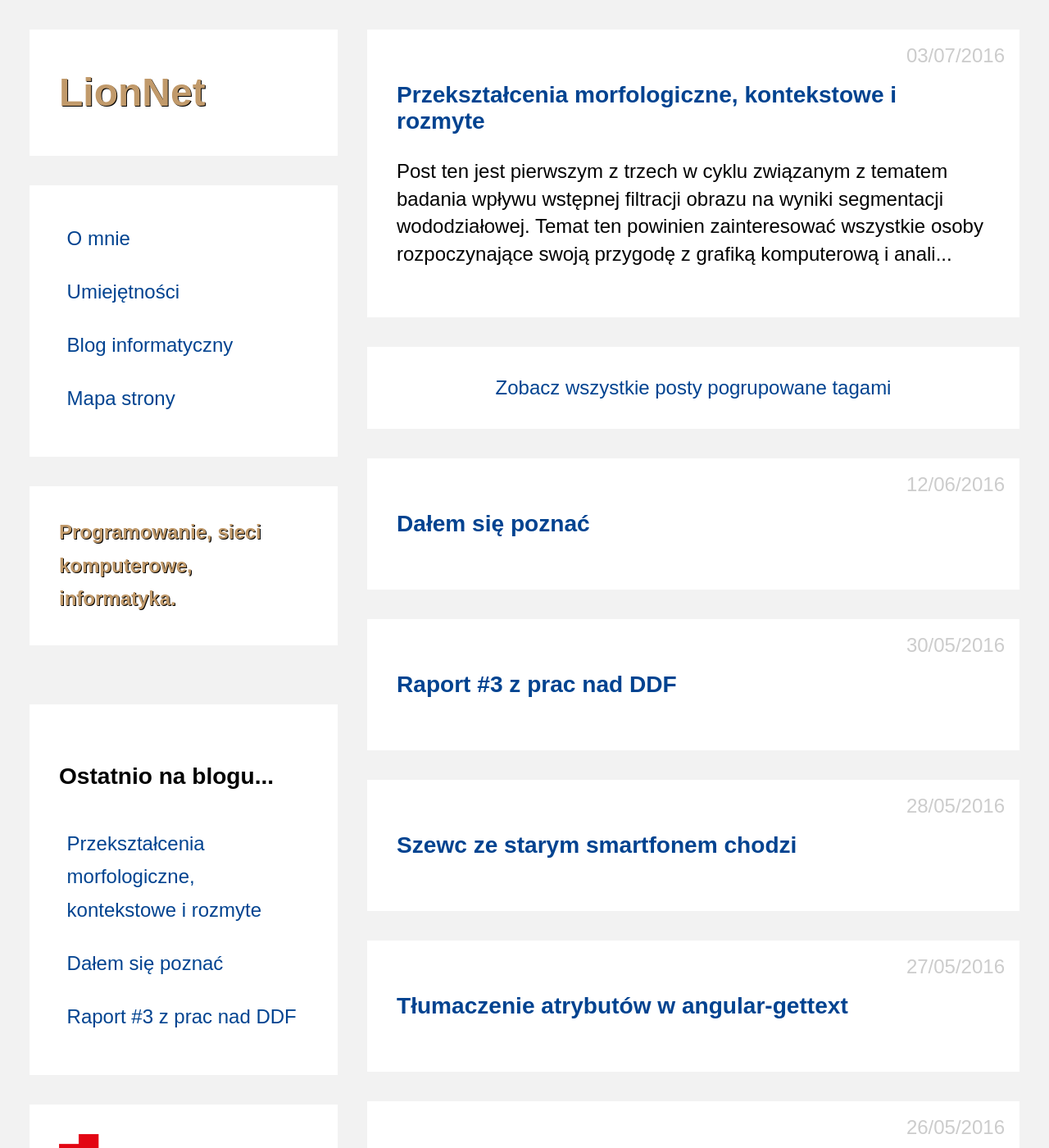
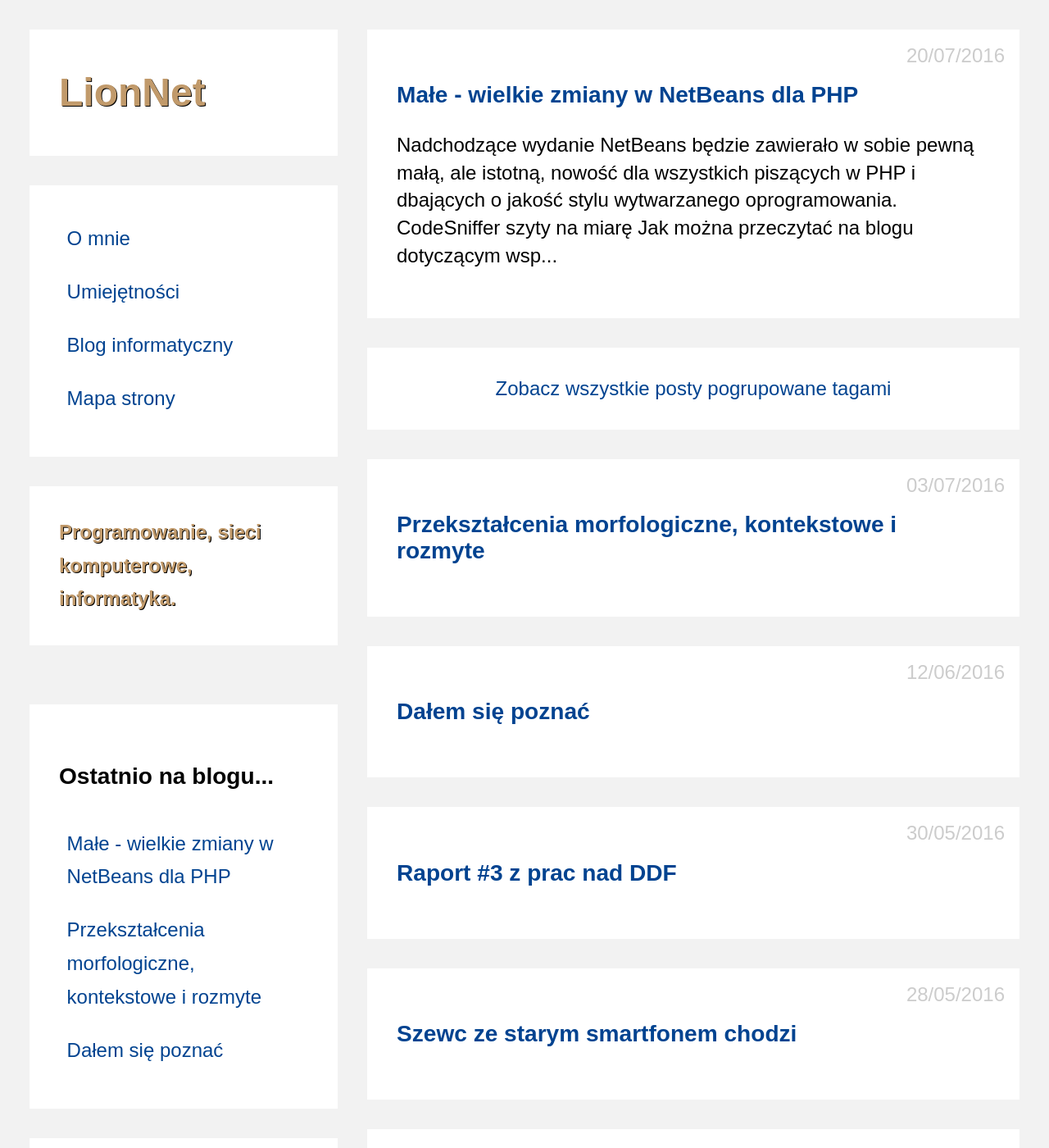
Before and after one commit to maciejlew/maciejlew.github.io, a Jekyll site: the page built from pages/blog.md, in a window 1280 px wide and 1400 px high. Shown: the whole window at 82% size. Built offline with Jekyll 4.4.1, drawn with Linux system fonts in a browser that asks for light colours; comment, search, counter and statistics services are not loaded.

Commit message:
Adds post 'Małe - wielkie zmiany w NetBeans dla PHP'

```diff
--- a/_includes/acronyms.md
+++ b/_includes/acronyms.md
@@ -63,3 +63,4 @@
 *[XXE]: XML eXternal Entities
 *[RWD]: Responsive Web Design
 *[RTG]: Zdjęcie rentgenowskie, rentgenogram
+*[PSR]: PHP Standards Recommendations
--- /dev/null
+++ b/_posts/2016-07-20-male-wielkie-zmiany-w-netbeans-dla-php.md
@@ -0,0 +1,50 @@
+---
+layout: post
+title: "Małe - wielkie zmiany w NetBeans dla PHP"
+date: '2016-07-20 21:10:00'
+description: 'Dobra zmiana w nadchodzącym wydaniu NetBeans 8.2 dla PHP'
+keywords: "php, netbeans, ide, codesniffer, jakość oprogramowania"
+tags:
+- PHP
+breadcrumbs:
+  - url: /
+    title: "LionNet"
+    type: AboutPage
+  - url: /blog/
+    title: "Blog"
+    type: CollectionPage
+  - url: /blog/male-wielkie-zmiany-w-netbeans-dla-php.html
+    title: "Małe - wielkie zmiany w NetBeans dla PHP"
+    type: BlogPosting
+---
+
+Nadchodzące wydanie NetBeans będzie zawierało w sobie pewną małą, ale istotną,
+nowość dla wszystkich piszących w PHP i dbających o jakość stylu wytwarzanego
+oprogramowania.
+
+### CodeSniffer szyty na miarę
+
+Jak można przeczytać na [blogu dotyczącym wsparcia dla PHP w NetBeans][1], już
+niebawem, w kolejnej wersji oznaczonej numerem 8.2, możliwe będzie podłączenie
+własnego pliku konfiguracyjnego dla analizatora stylu i składni jakim jest
+CodeSniffer. Oznacza to że od tego momentu możliwe będzie bardziej wybiórcze
+skonfigurowanie co ma być sprawdzane i raportowane przez NetBeans. Pomoże to
+wszystkim projektom które zmuszone są (np. z powodu *"legacy code"*) pominąć
+niektóre z [reguł proponowanych w PSR][2], a także tym projektom w których zdecydowano
+się stosować niestandardowe reguły sprawdzania składni.
+
+### PHPUnit na *cito*
+
+Kolejnym usprawnieniem dla PHP wprowadzanym w NB 8.2 ma być pokazywanie wyników
+testów napisanych w PHPUnit na bieżąco podczas ich wykonywania, a nie jak to jest
+teraz dopiero po ich zakończeniu. Jest to, moim zdaniem, raczej zmiana kosmetyczna,
+ale dobre i to.
+
+Czekamy więc na oficjalne wydanie NB 8.2. Niecierpliwi mogą już dziś testować te
+i inne zmiany [pobierając wersję *"nightly"* ze strony producenta][3].
+
+[1]: https://blogs.oracle.com/netbeansphp/entry/php_tools_minor_improvements
+[2]: http://www.php-fig.org/psr/
+[3]: http://bits.netbeans.org/dev/nightly/
+
+{% include acronyms.md %}
--- a/pages/map.md
+++ b/pages/map.md
@@ -33,6 +33,7 @@ breadcrumbs:
  * [Umiejętności](../umiejetnosci/)
  * [Kontakt](../kontakt/)
  * [Blog informatyczny](../blog/)
+   * [Małe - wielkie zmiany w NetBeans dla PHP](../2016/07/20/male-wielkie-zmiany-w-netbeans-dla-php.html)
    * [Przekształcenia morfologiczne, kontekstowe i rozmyte](../2016/07/03/przeksztalcenia-morfologiczne-kontekstowe-i-rozmyte.html)
    * [Dałem się poznać](../2016/06/12/dalem-sie-poznac.html)
    * [Raport #3 z prac nad DDF](../2016/05/30/raport-3-z-prac-nad-ddf.html)
```
